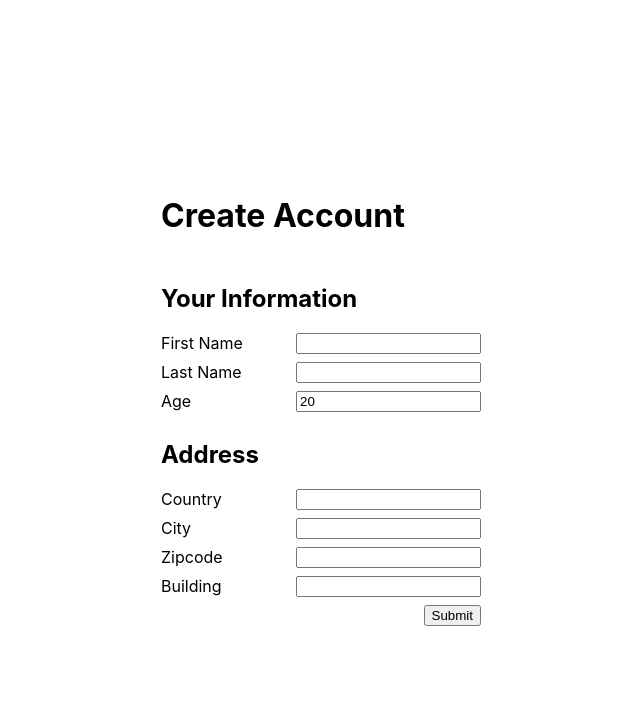
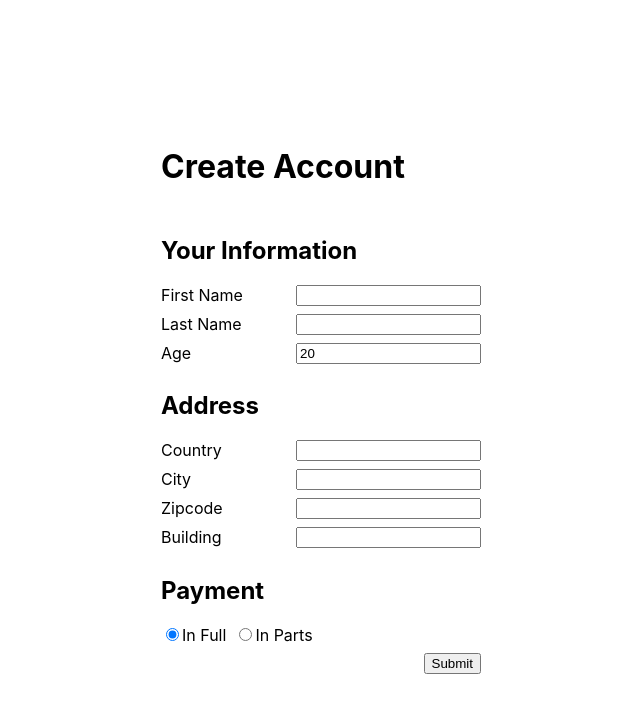
Before and after one commit to Yz4230/formik-nested, a React (Vite) app: page / in a window 1280 px wide. Shown: the top 712 px of the page, without its empty margins (319-959 px from the left). Built offline with nearby package versions, Linux system fonts and the light colour scheme.

Commit message:
add fields: `PaymentFields`, `PaymentInPartsFields`

```diff
--- a/src/components/CreateAccountForm.tsx
+++ b/src/components/CreateAccountForm.tsx
@@ -5,9 +5,13 @@ import Stack from "./Stack";
 import TitledCard from "./TitledCard";
 
 import AddressFields, { validateAddress } from "../fields/AddressFields";
+import PaymentFields from "../fields/PaymentFields";
+import PaymentInPartsFields from "../fields/PaymentInPartsFields";
 import PersonFields, { validatePerson } from "../fields/PersonFields";
 
 import type { AddressValues } from "../fields/AddressFields";
+import type { PaymentValues } from "../fields/PaymentFields";
+import type { PaymentInPartsValues } from "../fields/PaymentInPartsFields";
 import type { PersonValues } from "../fields/PersonFields";
 import type { FormikErrors } from "formik";
 import type { FC } from "react";
@@ -20,6 +24,8 @@ const Right = styled.div({
 export type CreateAccoutFormValues = {
   person: PersonValues;
   address: AddressValues;
+  payment: PaymentValues;
+  paymentInparts: PaymentInPartsValues;
 };
 
 type Props = {
@@ -39,6 +45,12 @@ const CreateAccountForm: FC<Props> = ({ onSubmit }) => {
         city: "",
         zipcode: "",
         building: "",
+      },
+      payment: {
+        paymentOption: "inFull",
+      },
+      paymentInparts: {
+        paymentParts: 3,
       },
     },
     validate: (values) => {
@@ -78,6 +90,20 @@ const CreateAccountForm: FC<Props> = ({ onSubmit }) => {
               onChange={(values) => formik.setFieldValue("address", values)}
             />
           </TitledCard>
+          <TitledCard title="Payment">
+            <PaymentFields
+              values={formik.values.payment}
+              errors={formik.errors.payment}
+              onChange={(values) => formik.setFieldValue("payment", values)}
+            />
+            {formik.values.payment.paymentOption === "inParts" && (
+              <PaymentInPartsFields
+                values={formik.values.paymentInparts}
+                errors={formik.errors.paymentInparts}
+                onChange={(values) => formik.setFieldValue("payment", values)}
+              />
+            )}
+          </TitledCard>
           <Right>
             <button type="submit">Submit</button>
           </Right>
--- /dev/null
+++ b/src/fields/PaymentFields.tsx
@@ -0,0 +1,31 @@
+import Radio from "../components/Radio";
+
+import type { FieldsProps } from "../types";
+import type { FC } from "react";
+
+export type PaymentValues = {
+  paymentOption: "inFull" | "inParts";
+};
+
+type Props = FieldsProps<PaymentValues>;
+
+const PaymentFields: FC<Props> = ({ values, onChange }) => {
+  return (
+    <div css={{ display: "flex", gap: "0.5em" }}>
+      <Radio
+        id="paymentOptionInFull"
+        label="In Full"
+        checked={values.paymentOption === "inFull"}
+        onChange={() => onChange({ paymentOption: "inFull" })}
+      />
+      <Radio
+        id="paymentOptionInParts"
+        label="In Parts"
+        checked={values.paymentOption === "inParts"}
+        onChange={() => onChange({ paymentOption: "inParts" })}
+      />
+    </div>
+  );
+};
+
+export default PaymentFields;
--- /dev/null
+++ b/src/fields/PaymentInPartsFields.tsx
@@ -0,0 +1,27 @@
+import Input from "../components/Input";
+import Stack from "../components/Stack";
+
+import type { FieldsProps } from "../types";
+import type { FC } from "react";
+
+export type PaymentInPartsValues = {
+  paymentParts: number;
+};
+
+type Props = FieldsProps<PaymentInPartsValues>;
+
+const PaymentInPartsFields: FC<Props> = ({ values, errors, onChange }) => {
+  return (
+    <Stack>
+      <Input
+        type="number"
+        label="Number of parts"
+        value={values.paymentParts}
+        error={errors?.paymentParts}
+        onChange={(e) => onChange({ paymentParts: Number(e.target.value) })}
+      />
+    </Stack>
+  );
+};
+
+export default PaymentInPartsFields;
```
